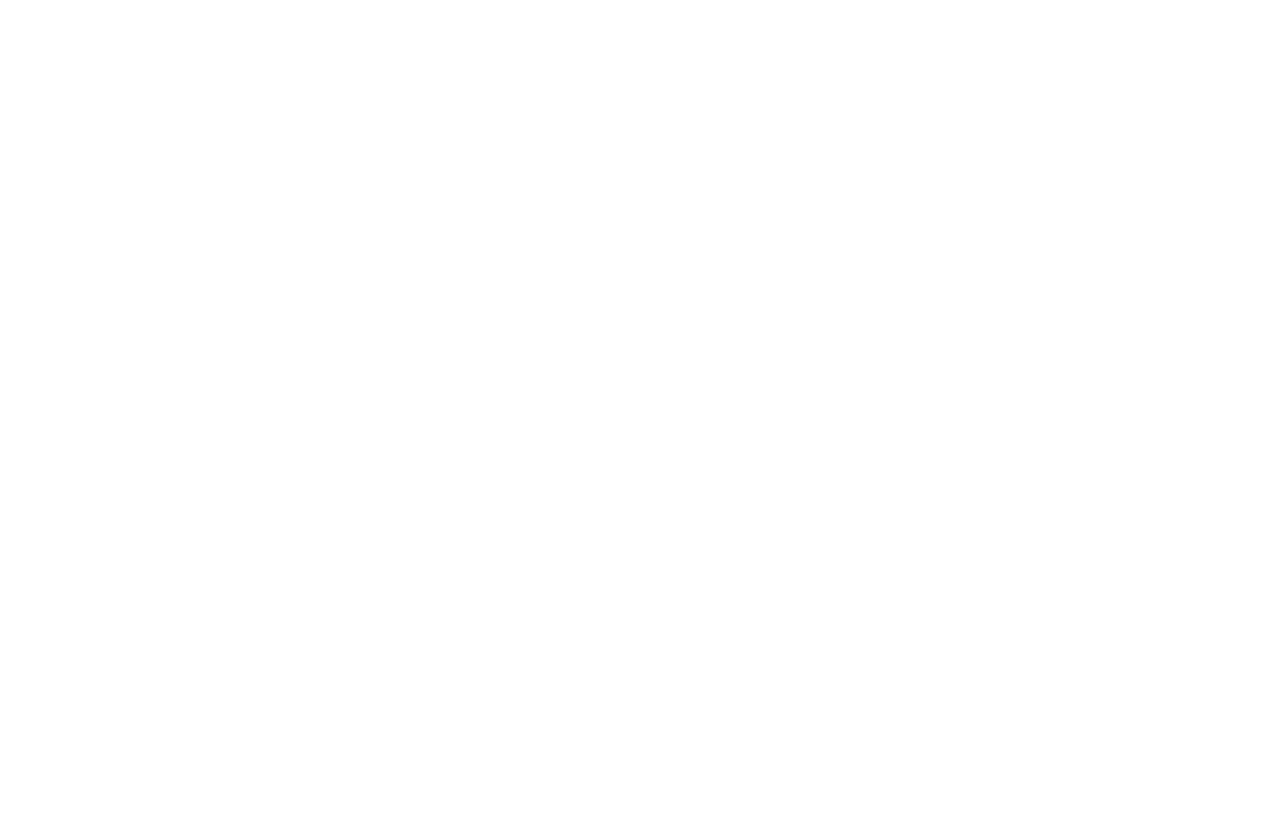
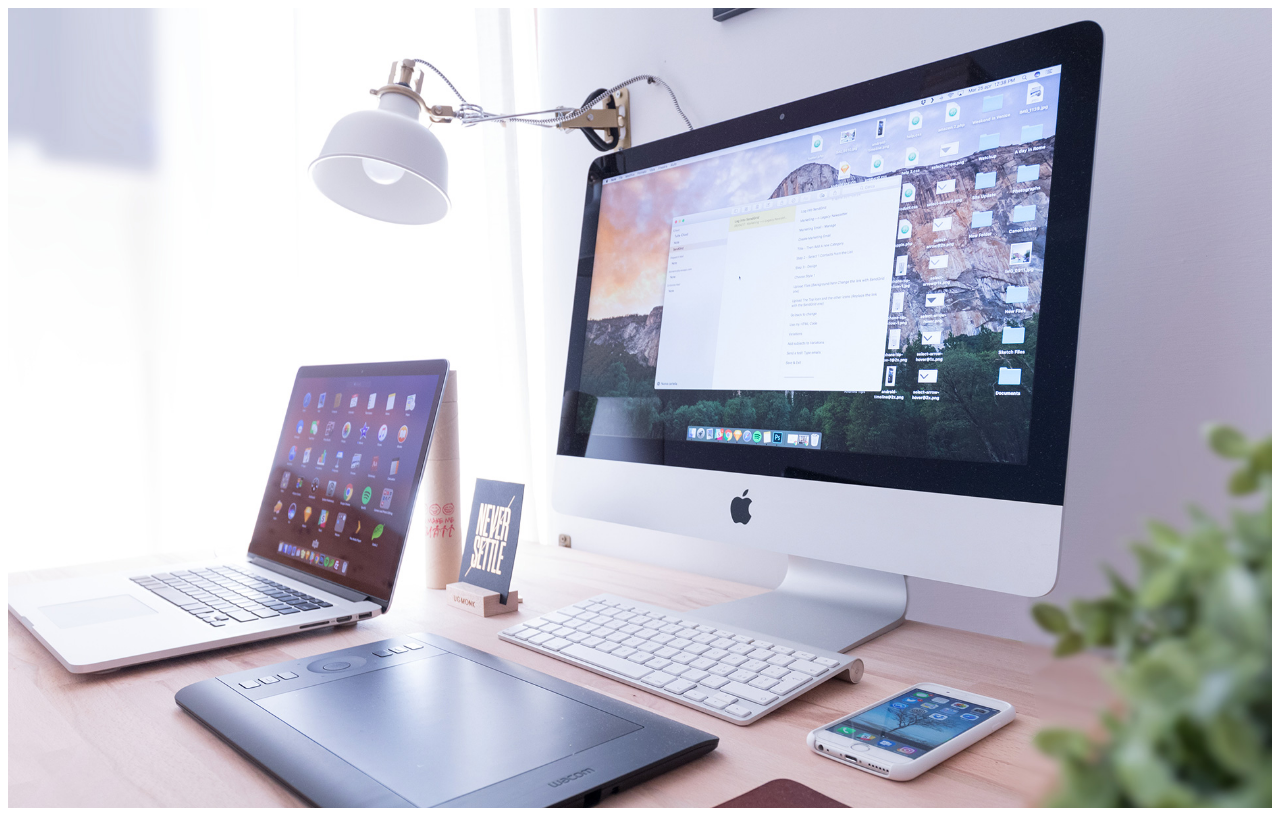
Before and after one commit to TonyWar/CSS-Grid-html, a website built with webpack: page src/index.html in a window 1280 px wide. Built offline with nearby package versions, Linux system fonts and the light colour scheme.

Commit message:
header 1

```diff
--- a/src/index.html
+++ b/src/index.html
@@ -8,8 +8,8 @@
 
     <title>CSS Grid</title>
 
-    <link rel="shortcut icon" href="img/favicon.ico" type="image/x-icon">
 </head>
 <body>
+    <header class="main-header grid header-image"></header>
 </body>
 </html>
--- a/src/stylus/main.styl
+++ b/src/stylus/main.styl
@@ -4,8 +4,20 @@
 @require 'vars'
 
 body
-    opacity: 0
+    opacity: 1
     overflow-x: hidden
 
 html
     background-color: #fff
+
+.grid
+    display: grid
+
+.main-header
+    min-height: 100vh
+    background-size: cover
+    background-position: center
+    position relative
+
+.header-image
+    background-image: url('../img/0-header.jpg')
--- a/webpack.config.js
+++ b/webpack.config.js
@@ -47,7 +47,8 @@ module.exports = {
   plugins: [
     new HtmlWebPackPlugin({
       template: "./src/index.html",
-      filename: "./index.html"
+      filename: "./index.html",
+      favicon: './src/img/favicon.ico'
     })
   ]
 };
```
